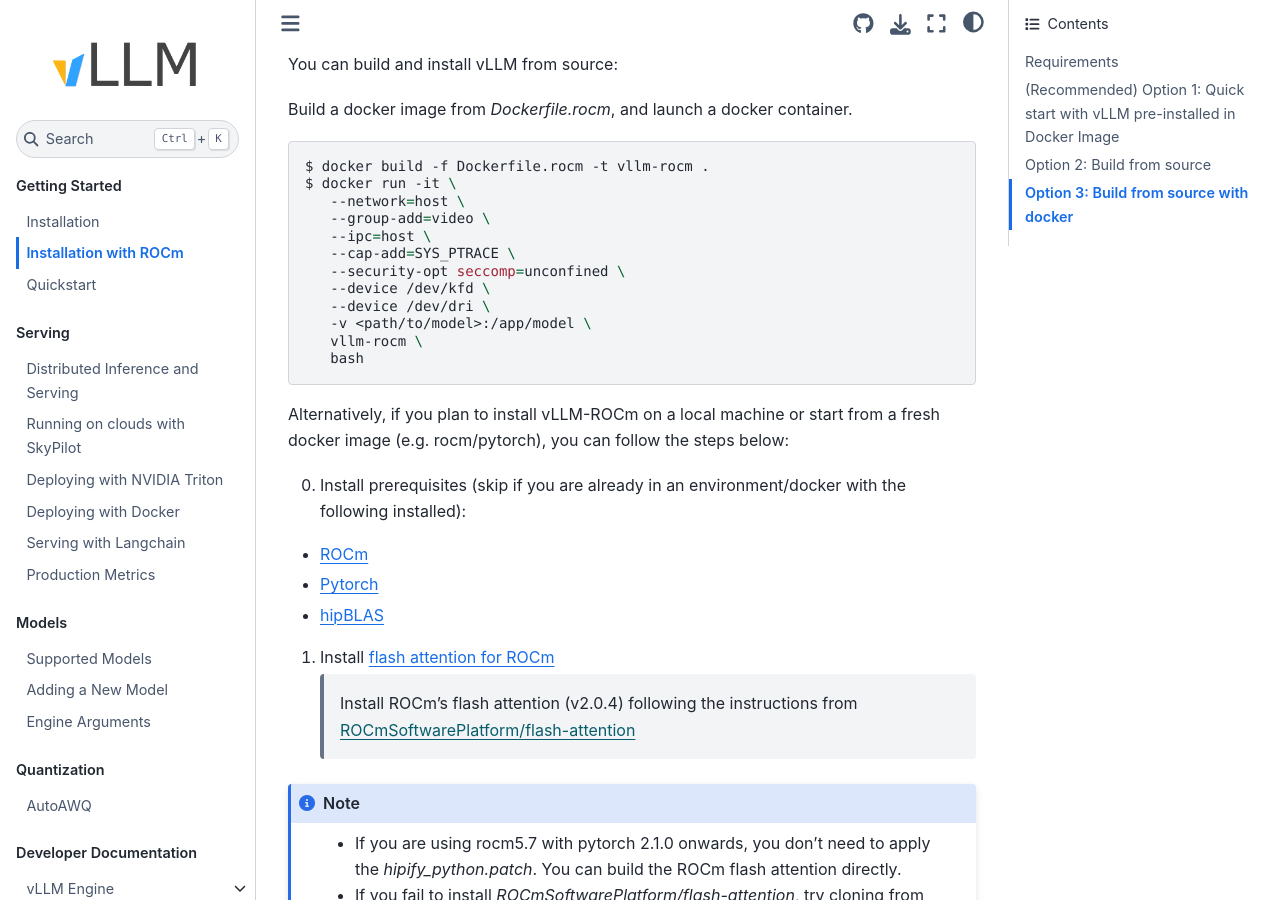
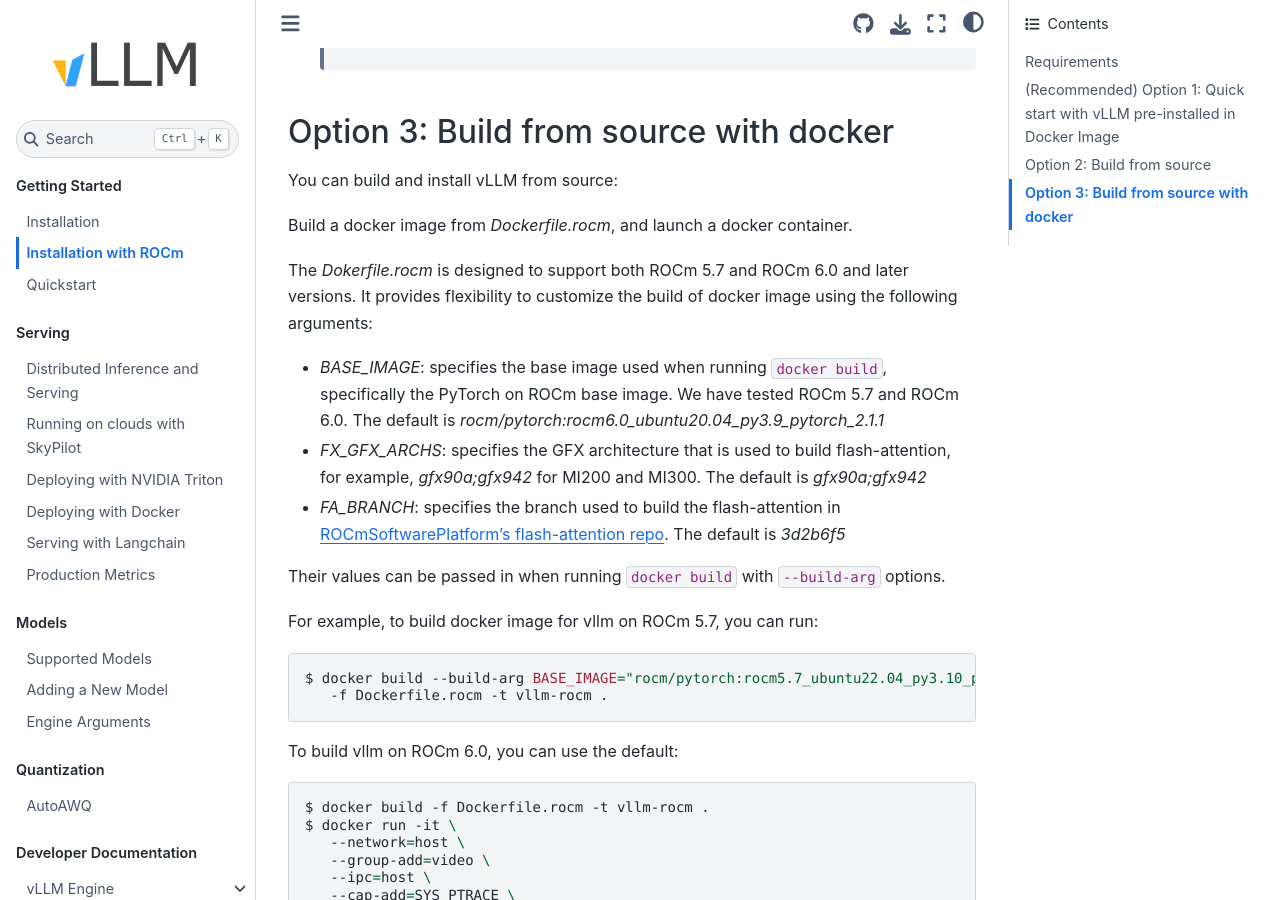
Before and after one commit to coolCatalyst/vllm, a Sphinx documentation site: the page built from docs/source/getting_started/amd-installation.rst, in a window 1280 px wide and 900 px high, scrolled down 2257 px. Built offline with Sphinx 7.4.7 and the Sphinx Book theme 1.1.4, drawn with Linux system fonts in a browser that asks for light colours; some of the changed text lies outside the part shown.

Commit message:
[ROCm] add support to ROCm 6.0 and MI300 (#2274)

```diff
--- a/docs/source/getting_started/amd-installation.rst
+++ b/docs/source/getting_started/amd-installation.rst
@@ -11,10 +11,10 @@ Requirements
 ------------
 
 * OS: Linux
-* Python: 3.8 -- 3.11 (Verified on 3.10)
-* GPU: MI200s
+* Python: 3.8 -- 3.11
+* GPU: MI200s (gfx90a), MI300 (gfx942)
 * Pytorch 2.0.1/2.1.1/2.2
-* ROCm 5.7
+* ROCm 5.7 (Verified on python 3.10) or ROCm 6.0 (Verified on python 3.9)
 
 Installation options:
 
@@ -26,6 +26,8 @@ Installation options:
 
 (Recommended) Option 1: Quick start with vLLM pre-installed in Docker Image
 ---------------------------------------------------------------------------
+
+This option is for ROCm 5.7 only:
 
 .. code-block:: console
 
@@ -49,6 +51,9 @@ Option 2: Build from source
 ---------------------------
 
 You can build and install vLLM from source:
+
+Below instruction is for ROCm 5.7 only.
+At the time of this documentation update, PyTorch on ROCm 6.0 wheel is not yet available on the PyTorch website.
 
 0. Install prerequisites (skip if you are already in an environment/docker with the following installed):
 
@@ -94,6 +99,23 @@ Option 3: Build from source with docker
 You can build and install vLLM from source:
 
 Build a docker image from `Dockerfile.rocm`, and launch a docker container.
+
+The `Dokerfile.rocm` is designed to support both ROCm 5.7 and ROCm 6.0 and later versions. It provides flexibility to customize the build of docker image using the following arguments:
+
+* `BASE_IMAGE`: specifies the base image used when running ``docker build``, specifically the PyTorch on ROCm base image. We have tested ROCm 5.7 and ROCm 6.0. The default is `rocm/pytorch:rocm6.0_ubuntu20.04_py3.9_pytorch_2.1.1`
+* `FX_GFX_ARCHS`: specifies the GFX architecture that is used to build flash-attention, for example, `gfx90a;gfx942` for MI200 and MI300. The default is `gfx90a;gfx942`
+* `FA_BRANCH`: specifies the branch used to build the flash-attention in `ROCmSoftwarePlatform's flash-attention repo <https://github.com/ROCmSoftwarePlatform/flash-attention>`_. The default is `3d2b6f5`
+
+Their values can be passed in when running ``docker build`` with ``--build-arg`` options.
+
+For example, to build docker image for vllm on ROCm 5.7, you can run:
+
+.. code-block:: console
+
+    $ docker build --build-arg BASE_IMAGE="rocm/pytorch:rocm5.7_ubuntu22.04_py3.10_pytorch_2.0.1" \
+       -f Dockerfile.rocm -t vllm-rocm .
+
+To build vllm on ROCm 6.0, you can use the default:
 
 .. code-block:: console
 
@@ -142,3 +164,7 @@ Alternatively, if you plan to install vLLM-ROCm on a local machine or start from
         $ cd vllm
         $ pip install -U -r requirements-rocm.txt
         $ python setup.py install # This may take 5-10 minutes.
+
+.. note::
+
+    - You may need to turn on the ``--enforce-eager`` flag if you experience process hang when running the `benchmark_thoughput.py` script to test your installation.
--- a/setup.py
+++ b/setup.py
@@ -51,6 +51,8 @@ if _is_hip():
             "Cannot find ROCM_HOME. ROCm must be available to build the package."
         )
     NVCC_FLAGS += ["-DUSE_ROCM"]
+    NVCC_FLAGS += [f"-U__HIP_NO_HALF_CONVERSIONS__"]
+    NVCC_FLAGS += [f"-U__HIP_NO_HALF_OPERATORS__"]
 
 if _is_cuda() and CUDA_HOME is None:
     raise RuntimeError(
```
Also changed, not shown: README.md (+2 -1 lines), 5 other files.
